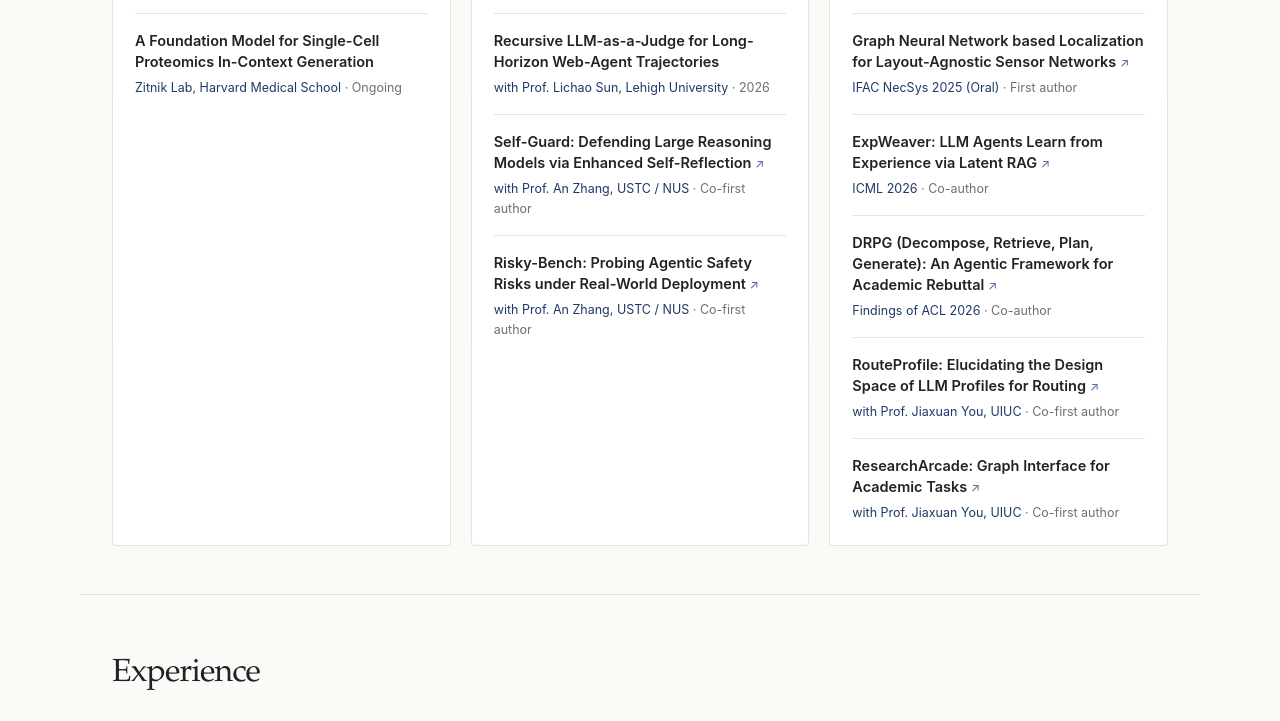
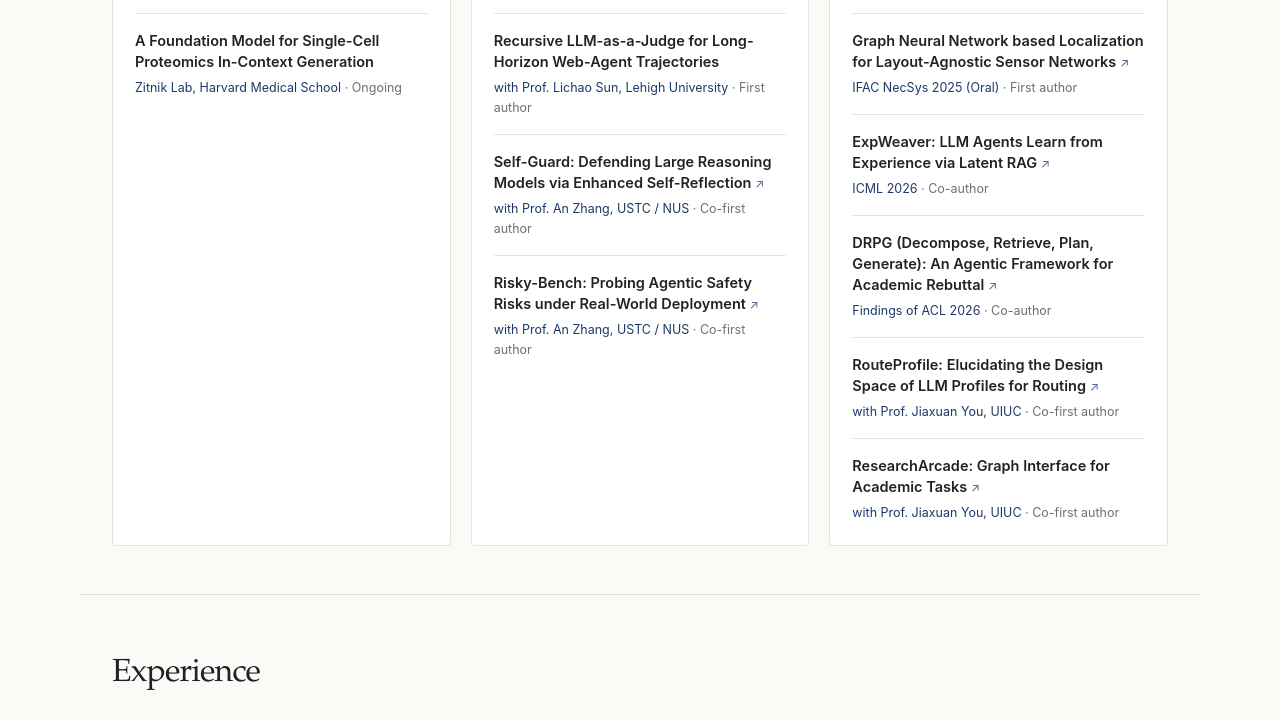
Before and after one commit to JingjunXu/JingjunXu.github.io, a plain HTML site: page index.html in a window 1280 px wide. Shown: the part 925-1646 px from the top of the page. Drawn offline with Linux system fonts and the light colour scheme.

Commit message:
Mark Recursive LLM-as-a-Judge as first author
Co-Authored-By: Claude Opus 5.5 <noreply@anthropic.com>

```diff
--- a/index.html
+++ b/index.html
@@ -130,7 +130,7 @@
         <ul class="work-list">
           <li>
             <h4>Recursive LLM-as-a-Judge for Long-Horizon Web-Agent Trajectories</h4>
-            <p class="work-meta">with Prof. Lichao Sun, Lehigh University <span class="role">· 2026</span></p>
+            <p class="work-meta">with Prof. Lichao Sun, Lehigh University <span class="role">· First author</span></p>
           </li>
           <li>
             <h4><a href="https://arxiv.org/abs/2602.00707" target="_blank" rel="noreferrer">Self-Guard: Defending Large Reasoning Models via Enhanced Self-Reflection <span class="arrow" aria-hidden="true">↗</span></a></h4>
```
